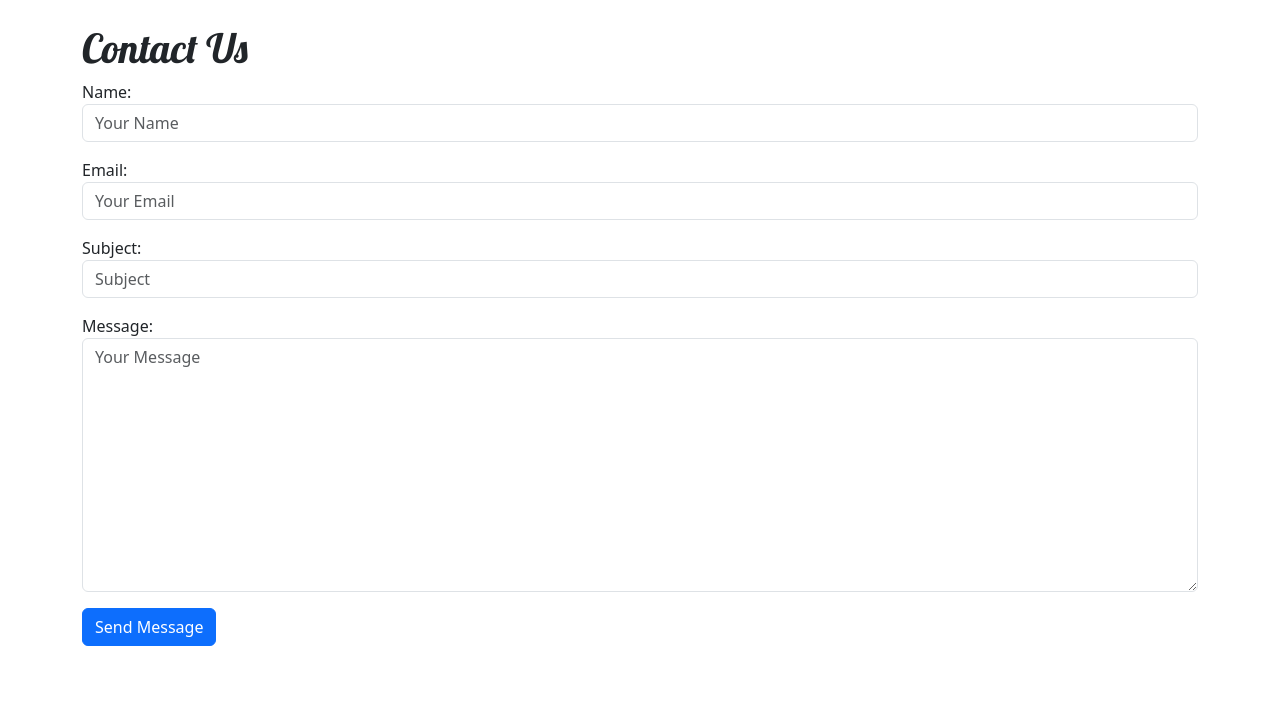
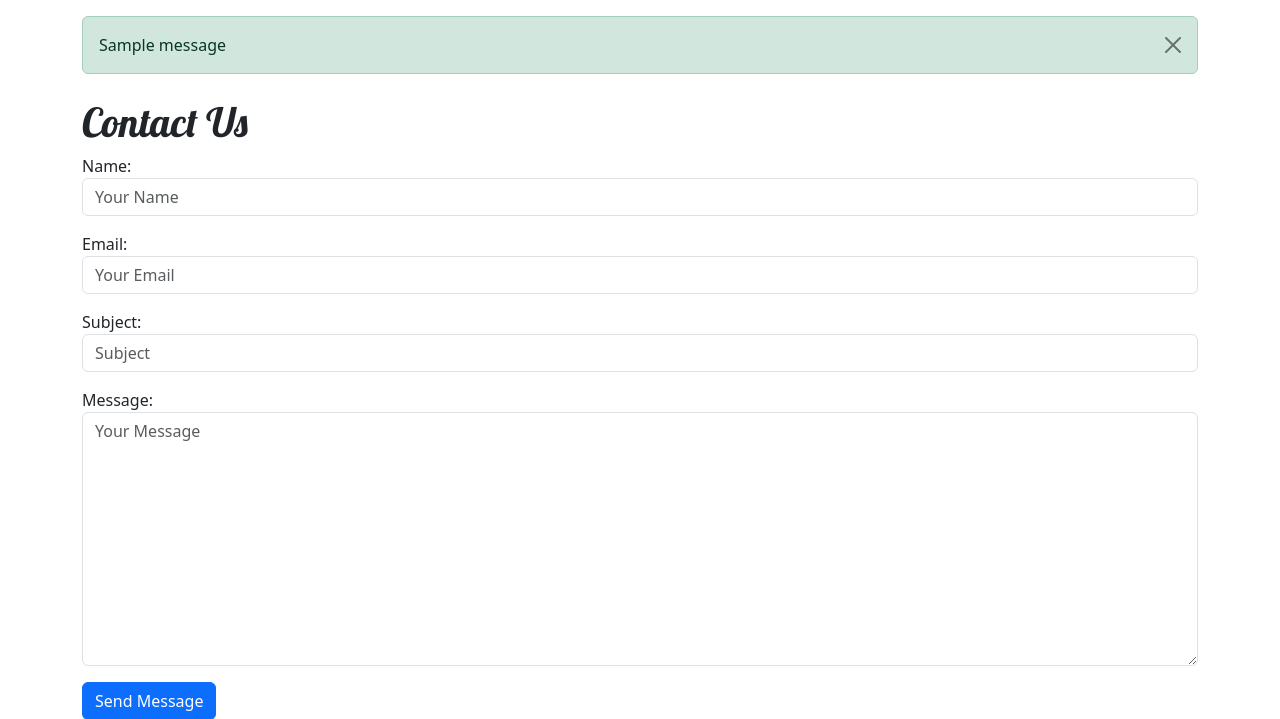
Before and after one commit to Chris-moreton12/get-fit-quick, a Django app: page /contact/ in a window 1280 px wide. Shown: the part 56-775 px from the top of the page. Run offline with Django 5.2, Linux system fonts and the light colour scheme; tables that the repository leaves empty hold one stand-in row (values such as "Sample post"); one stand-in notice (Sample message) is shown.

Commit message:
messages added for add and remove cart items

```diff
--- a/cart/views.py
+++ b/cart/views.py
@@ -62,6 +62,7 @@ def add_product_to_cart(request, product_id):
             price=product.price,
             quantity=1
         )
+        messages.success(request, f"{product.name} added to basket!")
 
     referer = request.META.get('HTTP_REFERER')
     return redirect(referer or 'products:product_list')
@@ -84,6 +85,7 @@ def add_subscription_to_cart(request, subscription_id):
         price=subscription.price,
         quantity=1
     )
+    messages.success(request, f"{subscription.name} subscription added to your basket!")
 
     referer = request.META.get('HTTP_REFERER')
     return redirect(referer or 'subscriptions:subscription_list')
@@ -172,6 +174,7 @@ def remove_from_cart(request, item_id):
     try:
         item = CartItem.objects.get(id=item_id, cart=cart)
         item.delete()
+        messages.warning(request, "Item removed from basket.")
     except CartItem.DoesNotExist:
         pass
     return redirect('cart:cart')
--- a/templates/base.html
+++ b/templates/base.html
@@ -77,6 +77,17 @@
         </div>
     </nav>
     {% endblock %}
+    {% if messages %}
+  <div class="container mt-3">
+    {% for message in messages %}
+      <div class="alert alert-{{ message.tags }} alert-dismissible fade show" role="alert">
+        {{ message }}
+        <button type="button" class="btn-close" data-bs-dismiss="alert" aria-label="Close"></button>
+      </div>
+    {% endfor %}
+  </div>
+{% endif %}
+
 
     <div class="container mt-4">
         {% block content %}{% endblock %}
```
